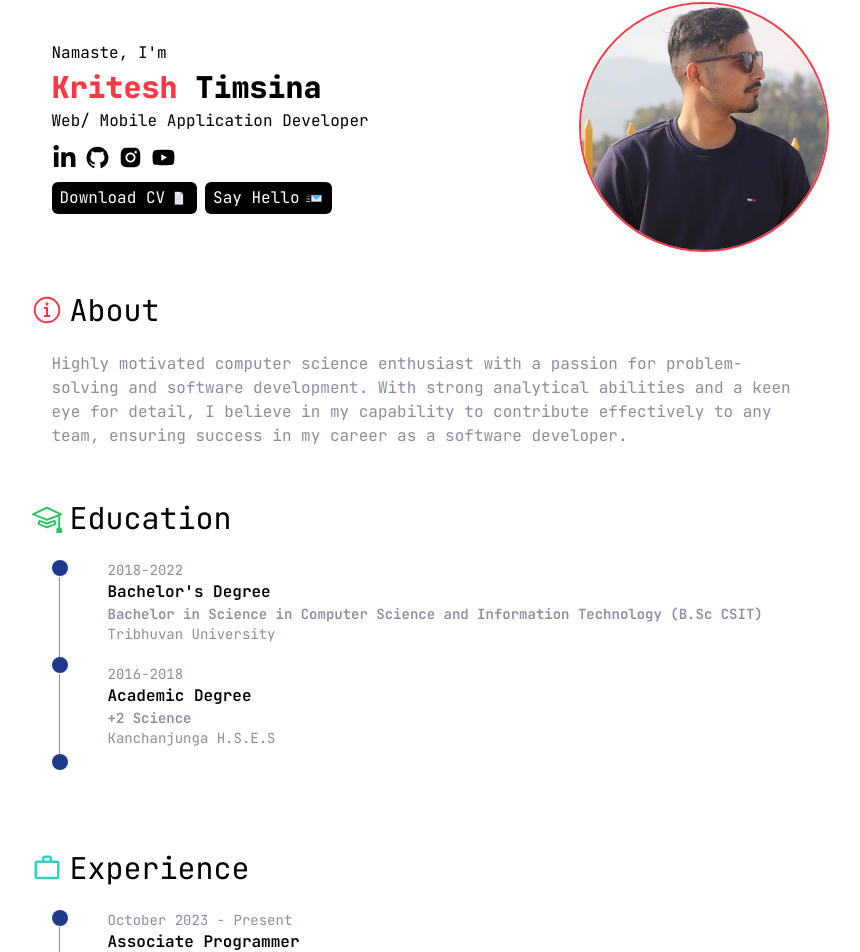
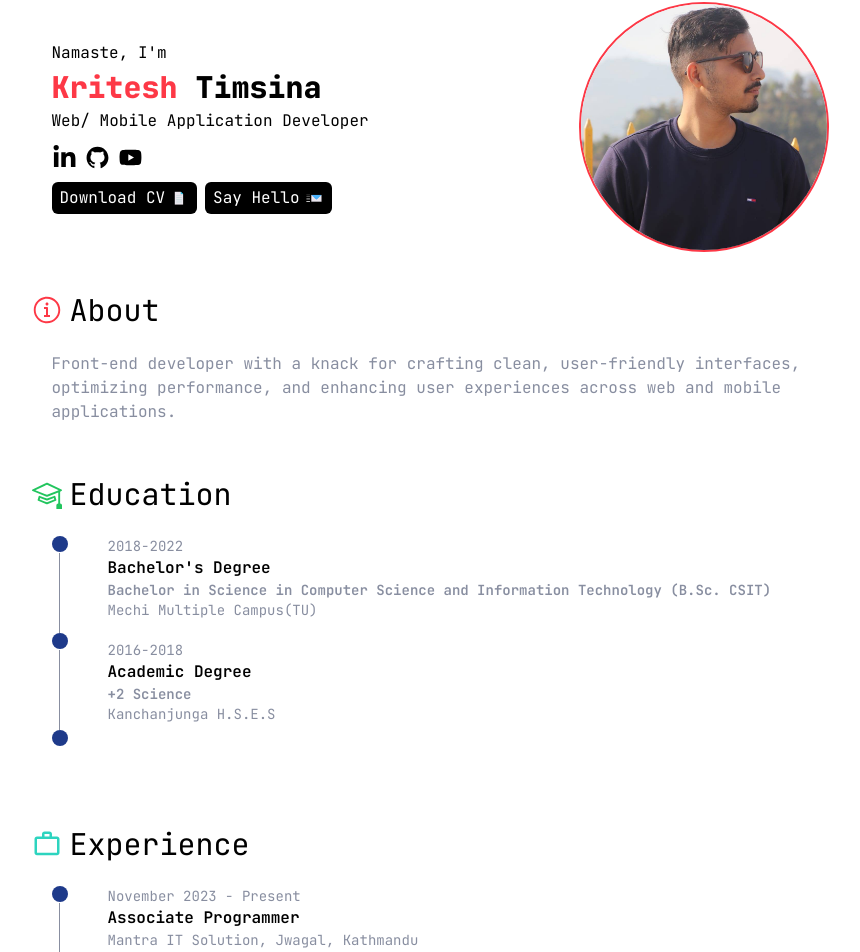
Before and after one commit to KriteshTimsina/portfolio-v2, a React (Vite) app: page / in a window 1280 px wide. Shown: the part 132-1084 px from the top of the page, without its empty margins (210-1070 px from the left). Built offline with nearby package versions, Linux system fonts and the light colour scheme.

Commit message:
feat: update resume, update experience and about

```diff
--- a/src/components/Socials.tsx
+++ b/src/components/Socials.tsx
@@ -15,12 +15,6 @@ const Socials = () => {
           size={25}
         />
       </a>
-      <a href="https://www.instagram.com/kritstims/" target="_blank">
-        <AiFillInstagram
-          className="hover:text-[#D61861] transition-all"
-          size={25}
-        />
-      </a>
       <a href="https://www.youtube.com/@kritstims" target="_blank">
         <AiFillYoutube
           className="hover:text-[#c4302b] transition-all"
--- a/src/pages/About.tsx
+++ b/src/pages/About.tsx
@@ -1,5 +1,4 @@
 import { RxInfoCircled } from "react-icons/rx";
-import CallToAction from "../components/CallToAction";
 
 const About = () => {
   return (
@@ -10,11 +9,9 @@ const About = () => {
       </section>
       <section className="px-5 text-typography">
         <p className="mb-3 selection:bg-yellow-300">
-          Highly motivated computer science enthusiast with a passion for
-          problem-solving and software development. With strong analytical
-          abilities and a keen eye for detail, I believe in my capability to
-          contribute effectively to any team, ensuring success in my career as a
-          software developer.
+          Front-end developer with a knack for crafting clean, user-friendly
+          interfaces, optimizing performance, and enhancing user experiences
+          across web and mobile applications.
         </p>
       </section>
     </div>
--- a/src/pages/Education.tsx
+++ b/src/pages/Education.tsx
@@ -16,9 +16,11 @@ const Education = () => {
               <h1 className="font-semibold">Bachelor's Degree</h1>
               <p className="text-sm font-semibold text-typography">
                 Bachelor in Science in Computer Science and Information
-                Technology (B.Sc CSIT)
+                Technology (B.Sc. CSIT)
               </p>
-              <p className="text-sm text-typography">Tribhuvan University</p>
+              <p className="text-sm text-typography">
+                Mechi Multiple Campus{"(TU)"}
+              </p>
             </div>
           </div>
           <div>
--- a/src/pages/Experience.tsx
+++ b/src/pages/Experience.tsx
@@ -1,37 +1,41 @@
 import { MdWorkOutline } from "react-icons/md";
 import Timeline from "../components/Timeline";
 
-
 const Experience = () => {
   return (
-    <div className="flex flex-col py-10 gap-6">
-      <section className="flex items-center gap-2 text-3xl ">
+    <div className="flex flex-col gap-6 py-10">
+      <section className="flex gap-2 items-center text-3xl">
         <MdWorkOutline className="text-teal-400" />
         <h1>Experience</h1>
       </section>
-      <section className="px-5 flex gap-10">
+      <section className="flex gap-10 px-5">
         <Timeline size={2} />
         <div className="flex flex-col gap-5">
           <div>
-            <h1 className="text-sm text-typography">October 2023 - Present</h1>
+            <h1 className="text-sm text-typography">November 2023 - Present</h1>
             <div>
               <h1 className="font-semibold">Associate Programmer</h1>
-              <p className="text-sm text-typography">Mantra IT Solution, Jwagal, Kathmandu</p>
+              <p className="text-sm text-typography">
+                Mantra IT Solution, Jwagal, Kathmandu
+              </p>
             </div>
-          <br />
+            <br />
           </div>
           <div>
-            <h1 className="text-sm text-typography">July 2023 - September 2023</h1>
+            <h1 className="text-sm text-typography">
+              July 2023 - October 2023
+            </h1>
             <div>
               <h1 className="font-semibold">Intern</h1>
-              <p className="text-sm text-typography">Mantra IT Solution, Jwagal, Kathmandu</p>
+              <p className="text-sm text-typography">
+                Mantra IT Solution, Jwagal, Kathmandu
+              </p>
             </div>
           </div>
-
         </div>
       </section>
     </div>
-  )
-}
+  );
+};
 
-export default Experience
+export default Experience;
--- a/src/pages/Home.tsx
+++ b/src/pages/Home.tsx
@@ -1,14 +1,15 @@
 import Typewriter from "typewriter-effect";
 import kritesh from "../assets/kritesh.jpg";
-import resume from "../assets/resume.pdf";
+import resume from "../assets/KriteshTimsina-React-Reactnative-developer.pdf";
 import cvicon from "../assets/cvicon.gif";
 import emailme from "../assets/emailme.gif";
 import CallToAction from "../components/CallToAction";
 import Socials from "../components/Socials";
+
 const Home = () => {
   return (
-    <div className=" flex flex-col  sm:flex-row items-start sm:items-center justify-between gap-3">
-      <section className="flex flex-col gap-1 order-2 sm:order-1 px-5">
+    <div className="flex flex-col gap-3 justify-between items-start  sm:flex-row sm:items-center">
+      <section className="flex flex-col order-2 gap-1 px-5 sm:order-1">
         <h1 className="">Namaste, I'm</h1>
         <h1 className="text-3xl font-extrabold">
           <span className="text-primary"> Kritesh</span> Timsina
@@ -16,7 +17,10 @@ const Home = () => {
         <div>
           <Typewriter
             options={{
-              strings: ["Web/ Mobile Application  Developer", "Musician(wannabe)"],
+              strings: [
+                "Web/ Mobile Application  Developer",
+                "Musician(wannabe)",
+              ],
               autoStart: true,
               loop: true,
             }}
```
Also changed, not shown: 2 other files (tests, documents, lock files or other folders).
